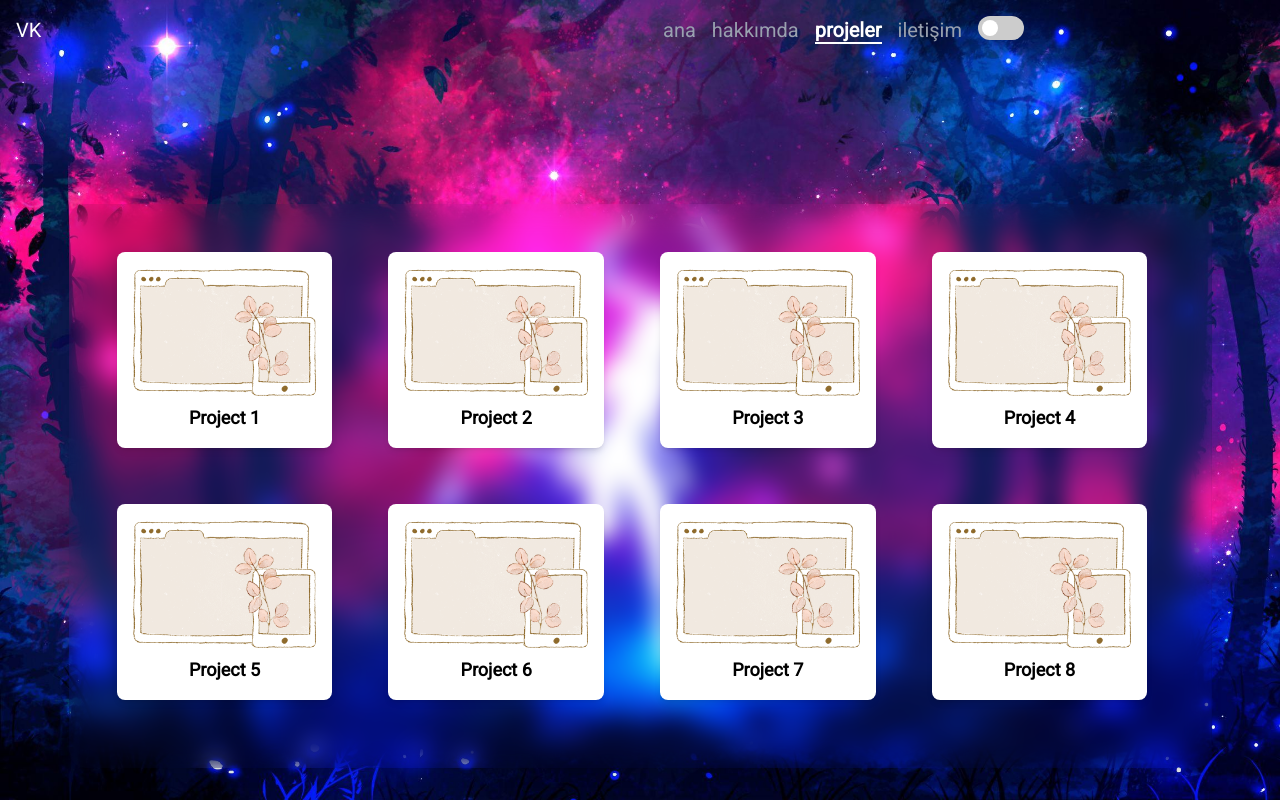
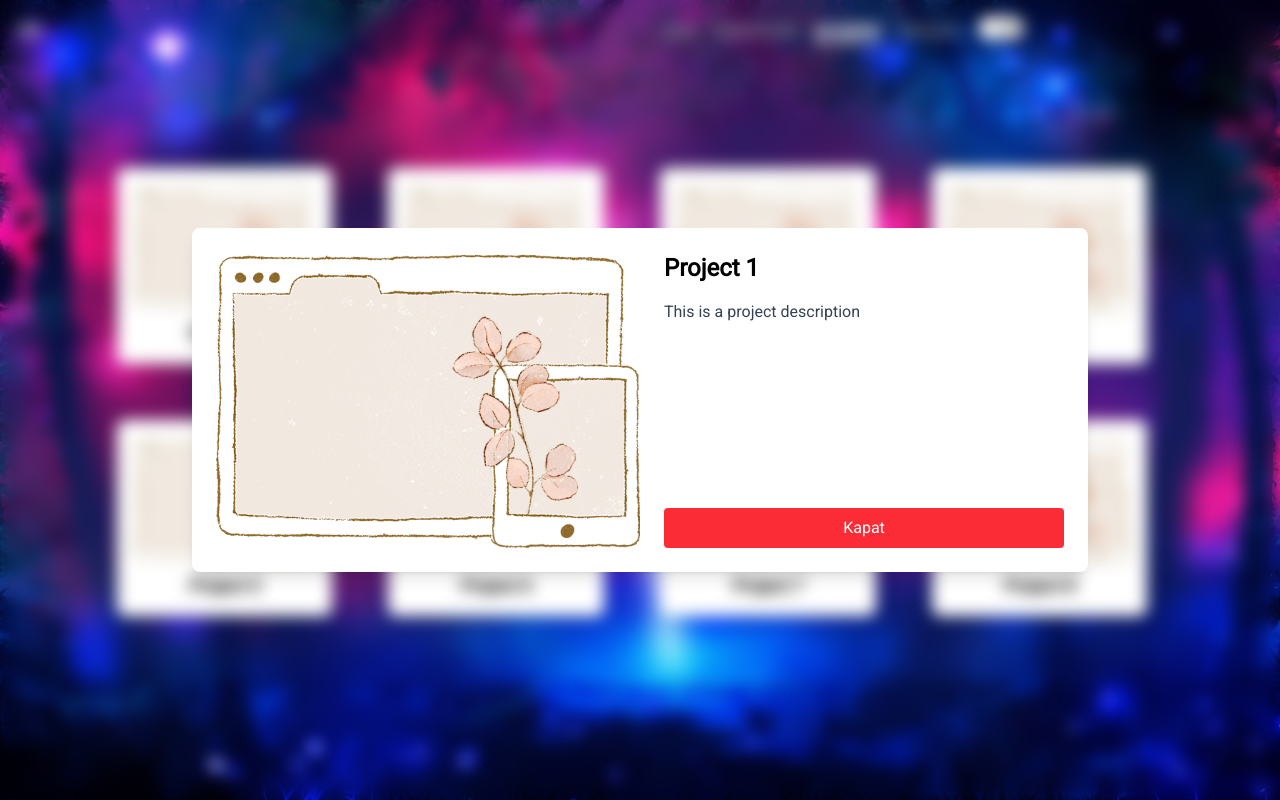
Before and after one commit to volkankok/wolx, a React (Vite) app in the folder frontend/: page /projeler in a window 1280 px wide. Both pictures are taken after a click on the element "Project 1". Built offline with nearby package versions, Linux system fonts and the light colour scheme.

Commit message:
proje detay

```diff
--- a/frontend/src/components/Projects.jsx
+++ b/frontend/src/components/Projects.jsx
@@ -1,9 +1,20 @@
-import React from 'react';
+import React, { useState } from 'react';
 import { projects } from './Data';
+import ProjectsDetail from './ProjectsDetail';
 
 const Projects = () => {
+  const [selectedProject, setSelectedProject] = useState(null);
+
+  const handleCardClick = (project) => {
+    setSelectedProject(project);
+  };
+
+  const closeModal = () => {
+    setSelectedProject(null);
+  };
+
   return (
-    <div className="flex justify-center items-center mt-0">
+    <div className="flex justify-center  items-center mt-0">
       <div className=" bg-opacity-30 backdrop-blur-md p-8 rounded-2xl shadow-lg w-full max-w-6xl">
         {/* Scrollable container */}
         <div
@@ -13,15 +24,22 @@ const Projects = () => {
             <div
               key={project.id}
               className="bg-white bg-opacity-80 backdrop-blur-sm p-4 rounded-lg shadow-md hover:shadow-lg transition-transform duration-300 transform hover:scale-105 cursor-pointer m-4"
-              onClick={() => window.open(project.link, '_blank')}
+              onClick={() => handleCardClick(project)}
             >
-              <img src={project.image} alt={project.title} className="w-full h-32 object-cover rounded-md" />
+              <img
+                src={project.image}
+                alt={project.title}
+                className="w-full h-32 object-cover rounded-md"
+              />
               <h2 className="mt-2 text-center text-lg font-semibold">{project.title}</h2>
-              {/* <p className="text-center text-gray-600">{project.description}</p> */}
             </div>
           ))}
         </div>
       </div>
+      {/* Modal */}
+      {selectedProject && (
+        <ProjectsDetail project={selectedProject} onClose={closeModal} />
+      )}
     </div>
   );
 };
--- /dev/null
+++ b/frontend/src/components/ProjectsDetail.jsx
@@ -0,0 +1,69 @@
+import React, { useState, useEffect } from 'react';
+
+const ProjectsDetail = ({ project, onClose }) => {
+  const [isVisible, setIsVisible] = useState(false);
+
+  useEffect(() => {
+    // Modal açıldığında animasyonu başlat
+    setIsVisible(true);
+  }, []);
+
+  const handleBackdropClick = (e) => {
+    if (e.target === e.currentTarget) {
+      // Kapanma animasyonu
+      setIsVisible(false);
+      setTimeout(() => {
+        onClose();
+      }, 500); // Animasyon süresiyle eşleşmeli
+    }
+  };
+
+  if (!project) return null;
+
+  return (
+    <div
+      className={`fixed inset-0 bg-opacity-30 backdrop-blur-sm flex justify-center items-center z-50 transition-opacity duration-500 ${
+        isVisible ? 'opacity-100' : 'opacity-0'
+      }`}
+      onClick={handleBackdropClick} // Modal dışına tıklama olayı
+    >
+      <div
+        className={`bg-white rounded-lg shadow-lg w-11/12 max-w-4xl p-6 flex transform transition-all duration-500 ${
+          isVisible
+            ? 'translate-y-0 scale-100 opacity-100'
+            : '-translate-y-10 scale-95 opacity-0'
+        }`}
+        onClick={(e) => e.stopPropagation()} // Modal içeriğine tıklamayı durdur
+      >
+        {/* Sol: Resim */}
+        <div className="w-1/2">
+          <img
+            src={project.image}
+            alt={project.title}
+            className="w-full h-auto rounded-md"
+          />
+        </div>
+        {/* Sağ: Detaylar */}
+        <div className="w-1/2 pl-6 flex flex-col justify-between">
+          <div>
+            <h2 className="text-2xl font-bold mb-4">{project.title}</h2>
+            <p className="text-gray-700">{project.description}</p>
+          </div>
+          <button
+            onClick={() => {
+              setIsVisible(false);
+              setTimeout(() => {
+                onClose();
+              }, 500); // Animasyon süresiyle eşleşmeli
+            }}
+            className="mt-6 bg-red-500 text-white px-4 py-2 rounded hover:bg-red-600"
+          >
+            Kapat
+          </button>
+        </div>
+      </div>
+    </div>
+  );
+};
+
+export default ProjectsDetail;
--- a/frontend/src/pages/Project.jsx
+++ b/frontend/src/pages/Project.jsx
@@ -1,7 +1,7 @@
 import Projects from "../components/Projects"
 export default function Project(){
     return(
-        <div className=" mt-36 flex items-center justify-center ">
+        <div className=" mt-15 flex items-center justify-center ">
         <Projects />
       </div>
     )
```
Also changed, not shown: frontend/src/assets/projects_image/projectbg2.png (added), frontend/src/assets/projects_image/projectbg3.png (added).
